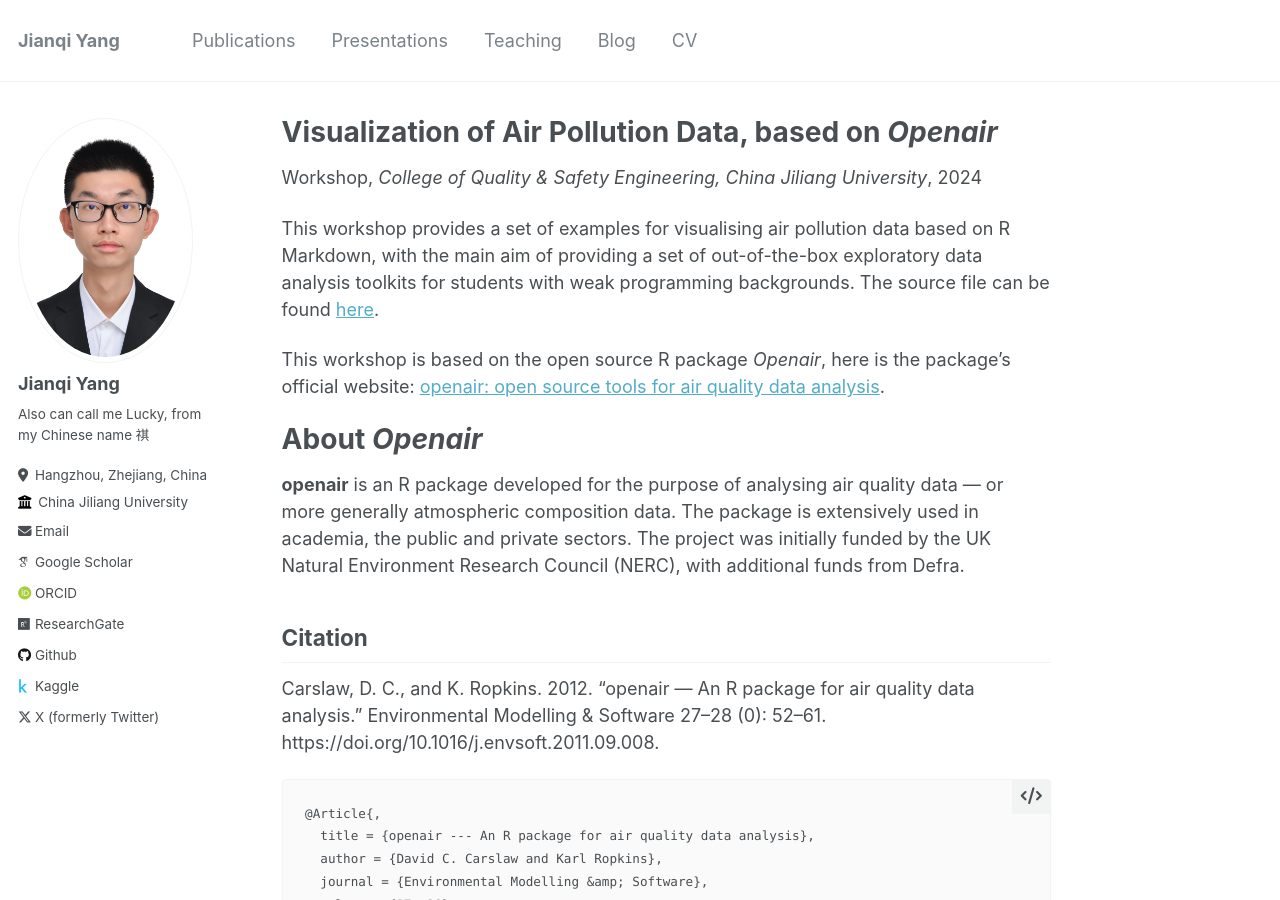
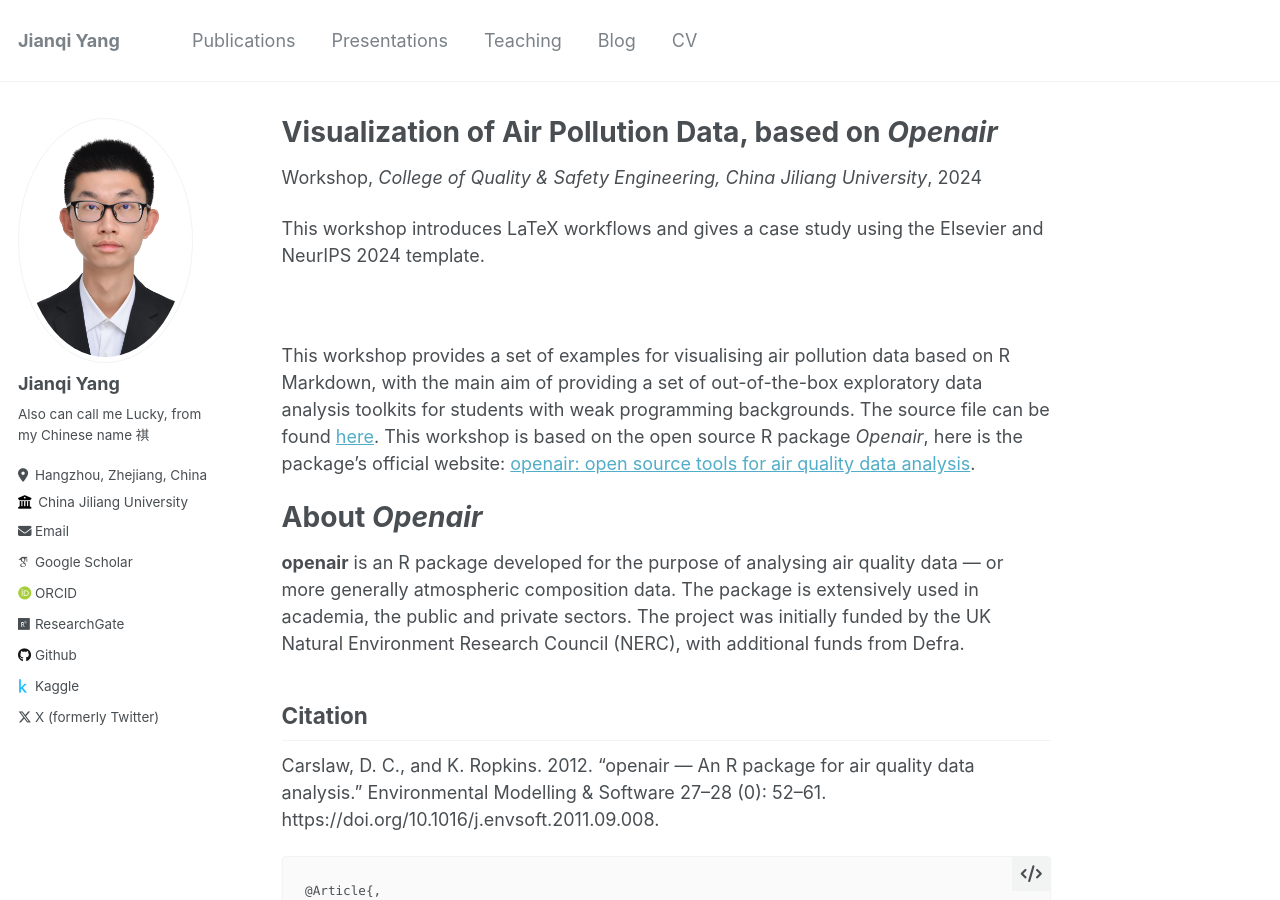
Before and after one commit to thinkswhat/thinkswhat.github.io, a Jekyll site: the page built from _teaching/Openair.md, in a window 1280 px wide and 900 px high. Built offline with Jekyll 4.4.1, drawn with Linux system fonts in a browser that asks for light colours; some web fonts are replaced.

Commit message:
Update Openair.md

```diff
--- a/_teaching/Openair.md
+++ b/_teaching/Openair.md
@@ -8,9 +8,11 @@ date: 2024-03-21
 location: "Hangzhou"
 ---
 
-This workshop provides a set of examples for visualising air pollution data based on R Markdown, with the main aim of providing a set of out-of-the-box exploratory data analysis toolkits for students with weak programming backgrounds. The source file can be found [here](https://github.com/thinkswhat/thinkswhat.github.io/tree/main/Materials/Workshops/Openair).
+This workshop introduces LaTeX workflows and gives a case study using the Elsevier and NeurIPS 2024 template.
 
-This workshop is based on the open source R package *Openair*, here is the package's official website: [openair: open source tools for air quality data analysis](https://davidcarslaw.github.io/openair).
+<br>
+
+This workshop provides a set of examples for visualising air pollution data based on R Markdown, with the main aim of providing a set of out-of-the-box exploratory data analysis toolkits for students with weak programming backgrounds. The source file can be found [here](https://github.com/thinkswhat/thinkswhat.github.io/tree/main/Materials/Workshops/Openair). This workshop is based on the open source R package *Openair*, here is the package's official website: [openair: open source tools for air quality data analysis](https://davidcarslaw.github.io/openair).
 
 About *Openair*
 ======
```
